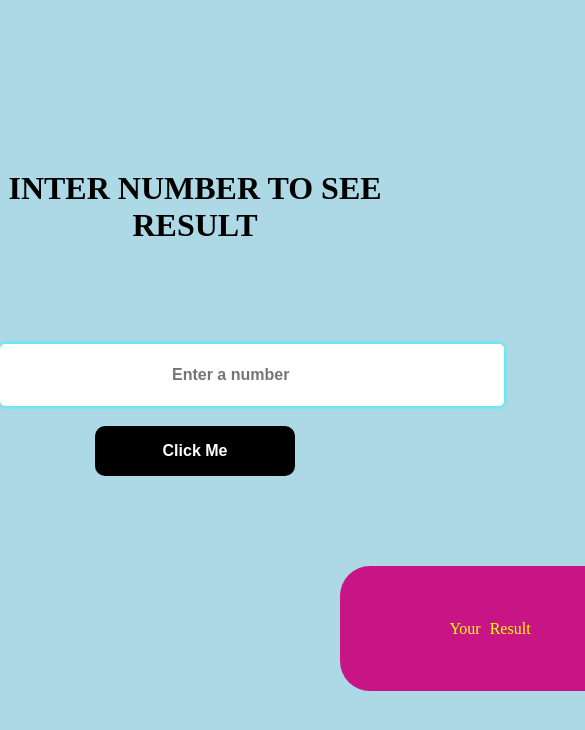
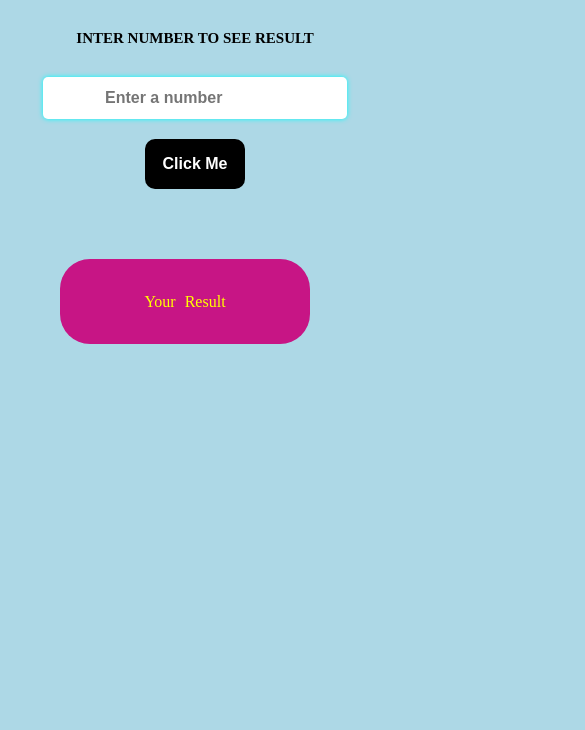
Before and after one commit to rahi826/Mathrahi, a plain HTML site: page index.html in a window 390 px wide. Shown: the top 730 px of the page, 585 px wide, since content can reach past the window. Drawn offline with Linux system fonts and the light colour scheme.

Commit message:
Add files via upload

```diff
--- a/index.html
+++ b/index.html
@@ -9,6 +9,7 @@
 </head>
 <body>
   <script src="web.js"></script>
+  <div class="main">
   <h1>INTER NUMBER TO SEE RESULT</h1>
   <div class="lkj">
 
@@ -18,5 +19,8 @@
     <p id="hello">Your Result</p>
     <span id="hello1"></span>
     </div>
+    <br><br><br><br><br>
+
+    </div>
 </body>
 </html>
--- a/style.css
+++ b/style.css
@@ -53,3 +53,58 @@ span{
   color:white;
   border-radius: 10px
 }
+.main{
+  display: flex ;
+  flex-direction: column;
+  flex-wrap: wrap;
+  justify-content: center;
+}
+
+@media screen and (max-width: 420px) {
+
+  p {
+  margin-top: 70px;
+  background: mediumvioletred;
+  width: 250px;
+  margin-left: 60px;
+  color: yellow;
+  padding: 20px 0px;
+  border-radius: 30px;
+  word-spacing: 5px;
+  line-height: 45px;
+}
+
+button {
+  width: 100px;
+  height: 50px;
+  border: none;
+  border-radius: 10px;
+  color: white;
+  background: black;
+  font-size: 16px;
+  font-weight: bold;
+}
+input {
+  height: 40px;
+  width: 300px;
+  margin-bottom: 20px;
+  border-radius: 5px;
+  border: none;
+  box-shadow: 0px 0px 5px cyan;
+  font-weight: bold;
+  font-size: 16px;
+  text-indent: 60px
+}
+
+h1 {
+  text-align: center;
+  margin-top: 30px;
+  font-size: 15px;
+}
+
+.lkj {
+  text-align: center;
+  margin-top: 20px;
+}
+
+}
```
